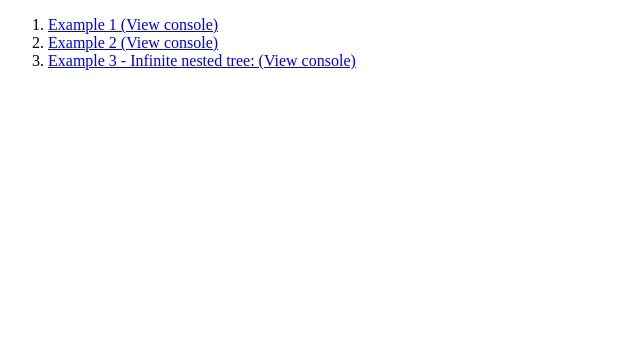
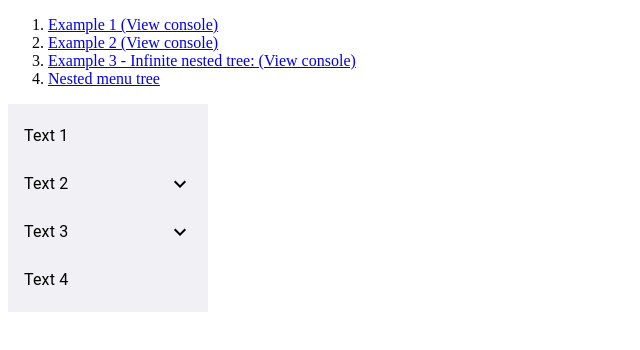
Before and after one commit to webblocksapp/map-recursive-js-react, a React (Create React App) app: page /example-4 in a window 1280 px wide. Shown: the top 350 px of the page, without its empty margins (0-640 px from the left). Built offline with nearby package versions, Linux system fonts and the light colour scheme.

Commit message:
update: added tree menu component.

```diff
--- a/package.json
+++ b/package.json
@@ -3,6 +3,10 @@
   "version": "0.1.0",
   "private": true,
   "dependencies": {
+    "@mui/icons-material": "^5.2.0",
+    "@mui/material": "^5.2.0",
+    "@emotion/react": "^11.5.0",
+    "@emotion/styled": "^11.3.0",
     "@testing-library/jest-dom": "^5.11.4",
     "@testing-library/react": "^11.1.0",
     "@testing-library/user-event": "^12.1.10",
--- a/src/App.tsx
+++ b/src/App.tsx
@@ -19,6 +19,9 @@ const App: React.FC = () => {
             Example 3 - Infinite nested tree: (View console)
           </Link>
         </li>
+        <li>
+          <Link to="/example-4">Nested menu tree</Link>
+        </li>
       </ol>
       {router}
     </>
--- /dev/null
+++ b/src/Example4/TreeMenu.tsx
@@ -0,0 +1,66 @@
+import React, { useEffect, useState } from 'react';
+import {
+  List,
+  ListProps,
+  ListItemButton,
+  ListItemText,
+  Collapse,
+} from '@mui/material';
+import { mapRecursive } from './mapRecursive';
+import { TreeMenu as TreeMenuType } from '../app-types';
+import ExpandLessIcon from '@mui/icons-material/ExpandLess';
+import ExpandMoreIcon from '@mui/icons-material/ExpandMore';
+
+export interface TreeMenuProps extends ListProps {
+  menu: TreeMenuType[];
+  level?: number;
+}
+
+export const TreeMenu: React.FC<TreeMenuProps> = ({
+  level = 1,
+  menu: menuProp,
+  ...props
+}) => {
+  const [menu, setMenu] = useState<TreeMenuType[]>(menuProp || []);
+  const [paddingLeft, setPaddingLeft] = useState<number>();
+
+  const open = (id: number) => () => {
+    setMenu((prevMenu) =>
+      mapRecursive(prevMenu, (item) => {
+        if (item.id === id) {
+          item.open = !item.open;
+        }
+        return item;
+      })
+    );
+  };
+
+  useEffect(() => {
+    if (level) {
+      setPaddingLeft(1 + level);
+    }
+  }, [level]);
+
+  return (
+    <List {...props}>
+      {menu.map((item, index) => (
+        <>
+          <ListItemButton
+            key={`${index}-${item.id}`}
+            sx={{ paddingLeft }}
+            onClick={open(item.id)}
+          >
+            <ListItemText primary={item.text} />
+            {item.children &&
+              (item.open ? <ExpandLessIcon /> : <ExpandMoreIcon />)}
+          </ListItemButton>
+          {item.children && (
+            <Collapse in={item.open} timeout="auto" unmountOnExit>
+              <TreeMenu menu={item.children} level={level + 1} disablePadding />
+            </Collapse>
+          )}
+        </>
+      ))}
+    </List>
+  );
+};
--- /dev/null
+++ b/src/Example4/index.tsx
@@ -0,0 +1,12 @@
+import React from 'react';
+import { menu } from './menu';
+import { TreeMenu } from './TreeMenu';
+import { Box } from '@mui/material';
+
+export const Example4: React.FC = () => {
+  return (
+    <Box width="100%" maxWidth={200} bgcolor="#f0f0f5">
+      <TreeMenu menu={menu} />
+    </Box>
+  );
+};
--- /dev/null
+++ b/src/Example4/mapRecursive.ts
@@ -0,0 +1,23 @@
+export const mapRecursive = <T>(
+  oldArray: Array<T & { children?: T[] }>,
+  callback: (item: T) => T,
+  newArray: T[] = []
+): T[] => {
+  //base case: check if there are any items left in the original array to process
+  if (oldArray.length <= 0) {
+    //if all items have been processed return the new array
+    return newArray;
+  } else {
+    //destructure the first item from old array and put remaining in a separate array
+    let [item, ...theRest] = oldArray;
+    //checks if the item has a children to apply on it the recursion
+    if (item.children) {
+      //the item with children is cloned to avoid mutating the original array when applying the recursion
+      item = { ...item, children: mapRecursive<T>(item.children, callback) };
+    }
+    //create an array of the current new array and the result of the current item and the callback function
+    const interimArray = [...newArray, callback(item)];
+    //return a recursive call to to map to process the next item.
+    return mapRecursive<T>(theRest, callback, interimArray);
+  }
+};
--- /dev/null
+++ b/src/Example4/menu.ts
@@ -0,0 +1,30 @@
+import { TreeMenu } from '../app-types';
+
+export const menu: TreeMenu[] = [
+  { id: 1, text: 'Text 1', open: false },
+  {
+    id: 2,
+    text: 'Text 2',
+    open: false,
+    children: [
+      { id: 5, text: 'Text 5', open: false },
+      {
+        id: 6,
+        text: 'Text 6',
+        open: false,
+        children: [
+          { id: 8, text: 'Text 8', open: false },
+          { id: 9, text: 'Text 9', open: false },
+        ],
+      },
+      { id: 7, text: 'Text 7', open: false },
+    ],
+  },
+  {
+    id: 3,
+    text: 'Text 3',
+    open: false,
+    children: [{ id: 11, text: 'Text 11', open: false }],
+  },
+  { id: 4, text: 'Text 4', open: false },
+];
--- a/src/routes.tsx
+++ b/src/routes.tsx
@@ -2,6 +2,7 @@ import { RouteObject } from 'react-router-dom';
 import { Example1 } from './Example1';
 import { Example2 } from './Example2';
 import { Example3 } from './Example3';
+import { Example4 } from './Example4';
 
 export const routes: RouteObject[] = [
   {
@@ -20,4 +21,8 @@ export const routes: RouteObject[] = [
     path: '/example-3',
     element: <Example3 />,
   },
+  {
+    path: '/example-4',
+    element: <Example4 />,
+  },
 ];
```
Also changed, not shown: 2 other files (tests, documents, lock files or other folders).
